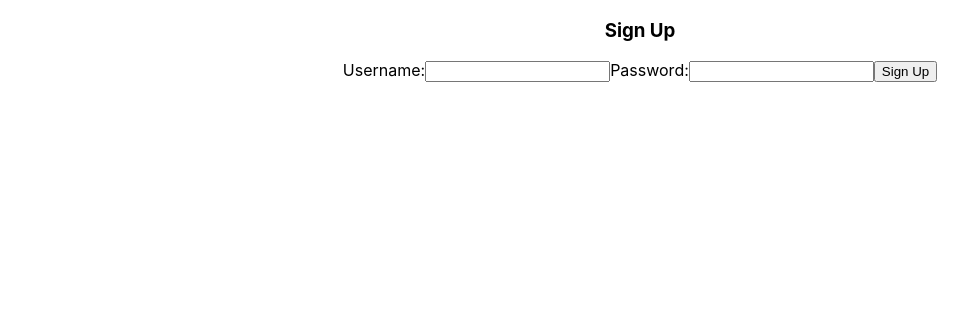
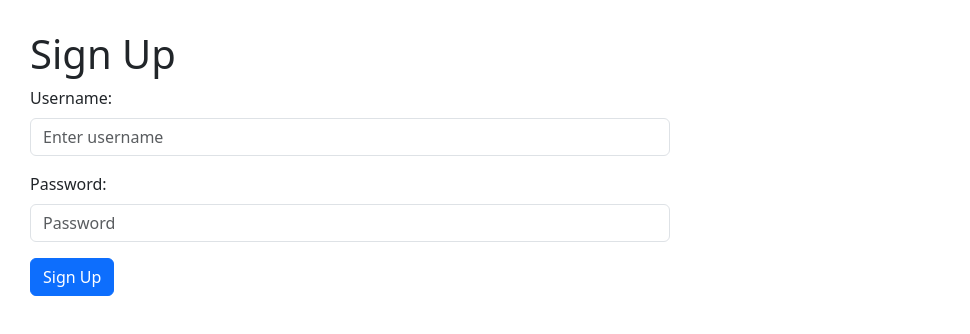
Before and after one commit to tanvir-sahota/poll, a React (Create React App) app in the folder frontend/: page / in a window 1280 px wide. Shown: the top 334 px of the page, without its empty margins (0-970 px from the left). Built offline with nearby package versions, Linux system fonts and the light colour scheme.

Commit message:
Use bootstrap for sign up form

```diff
--- a/frontend/package.json
+++ b/frontend/package.json
@@ -6,7 +6,9 @@
     "@testing-library/jest-dom": "^5.17.0",
     "@testing-library/react": "^13.4.0",
     "@testing-library/user-event": "^13.5.0",
+    "bootstrap": "^5.3.2",
     "react": "^18.2.0",
+    "react-bootstrap": "^2.10.0",
     "react-dom": "^18.2.0",
     "react-router-dom": "^6.22.0",
     "react-scripts": "5.0.1",
--- a/frontend/src/App.css
+++ /dev/null
@@ -1,38 +0,0 @@
-.App {
-  text-align: center;
-}
-
-.App-logo {
-  height: 40vmin;
-  pointer-events: none;
-}
-
-@media (prefers-reduced-motion: no-preference) {
-  .App-logo {
-    animation: App-logo-spin infinite 20s linear;
-  }
-}
-
-.App-header {
-  background-color: #282c34;
-  min-height: 100vh;
-  display: flex;
-  flex-direction: column;
-  align-items: center;
-  justify-content: center;
-  font-size: calc(10px + 2vmin);
-  color: white;
-}
-
-.App-link {
-  color: #61dafb;
-}
-
-@keyframes App-logo-spin {
-  from {
-    transform: rotate(0deg);
-  }
-  to {
-    transform: rotate(360deg);
-  }
-}
--- a/frontend/src/App.js
+++ b/frontend/src/App.js
@@ -1,5 +1,3 @@
-import './App.css';
-
 import { BrowserRouter, Routes, Route } from 'react-router-dom'
 import SignupForm from './components/SignupForm'
 
--- a/frontend/src/components/SignupForm.js
+++ b/frontend/src/components/SignupForm.js
@@ -1,58 +1,74 @@
-import { useState } from 'react'
+import { useState } from "react";
+
+import React from "react";
+import "bootstrap/dist/css/bootstrap.css";
+import { Form, Button } from "react-bootstrap";
 
 const SignupForm = () => {
-  const [username, setUsername] = useState('')
-  const [password, setPassword] = useState('')
-  const [error, setError] = useState(null)
+  const [username, setUsername] = useState("");
+  const [password, setPassword] = useState("");
+  const [error, setError] = useState(null);
 
   const handleSubmit = async (e) => {
-    e.preventDefault()
+    e.preventDefault();
 
-    const user = {username, password}
+    const user = { username, password };
 
-    const response = await fetch('http://localhost:4000/api/users', {
-      method: 'POST',
+    const response = await fetch("http://localhost:4000/api/users", {
+      method: "POST",
       body: JSON.stringify(user),
       headers: {
-        'Content-Type': 'application/json'
-      }
-    })
-    const json = await response.json()
+        "Content-Type": "application/json",
+      },
+    });
+    const json = await response.json();
 
     if (!response.ok) {
-      setError(json.error)
-      console.log('new user NOT added:', json)
+      setError(json.error);
+      console.log("new user NOT added:", json);
     }
     if (response.ok) {
-      setError(null)
-      setUsername('')
-      setPassword('')
-      console.log('new user added:', json)
+      setError(null);
+      setUsername("");
+      setPassword("");
+      console.log("new user added:", json);
     }
-  }
+  };
 
   return (
-    <form className="sign-up" onSubmit={handleSubmit}>
-      <h3>Sign Up</h3>
-
-      <label>Username:</label>
-      <input
+    <div
+      className="form-container"
+      style={{ display: "block", width: 700, padding: 30 }}
+    >
+      <Form className="sign-up" onSubmit={handleSubmit}>
+        <h1>Sign Up</h1>
+        <Form.Group className="mb-3">
+          <Form.Label>Username:</Form.Label>
+          <Form.Control
+            placeholder="Enter username"
             type="text"
             onChange={(e) => setUsername(e.target.value)}
             value={username}
           />
+        </Form.Group>
 
-      <label>Password:</label>
-      <input
+        <Form.Group className="mb-3">
+          <Form.Label>Password:</Form.Label>
+          <Form.Control
+            placeholder="Password"
             type="password"
             onChange={(e) => setPassword(e.target.value)}
             value={password}
           />
+        </Form.Group>
 
-      <button>Sign Up</button>
+        <Button variant="primary" type="submit">
+          Sign Up
+        </Button>
         {error && <div className="error">{error}</div>}
-    </form>
-  )
-}
+      </Form>
+    </div>
+  );
+};
 
-export default SignupForm
+export default SignupForm;
--- a/frontend/src/index.css
+++ /dev/null
@@ -1,13 +0,0 @@
-body {
-  margin: 0;
-  font-family: -apple-system, BlinkMacSystemFont, 'Segoe UI', 'Roboto', 'Oxygen',
-    'Ubuntu', 'Cantarell', 'Fira Sans', 'Droid Sans', 'Helvetica Neue',
-    sans-serif;
-  -webkit-font-smoothing: antialiased;
-  -moz-osx-font-smoothing: grayscale;
-}
-
-code {
-  font-family: source-code-pro, Menlo, Monaco, Consolas, 'Courier New',
-    monospace;
-}
--- a/frontend/src/index.js
+++ b/frontend/src/index.js
@@ -1,6 +1,5 @@
 import React from 'react';
 import ReactDOM from 'react-dom/client';
-import './index.css';
 import App from './App';
 import reportWebVitals from './reportWebVitals';
 
```
Also changed, not shown: 1 other file (tests, documents, lock files or other folders). Lines whose indentation alone changed are shown as unchanged.
